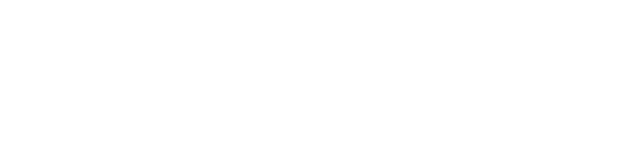
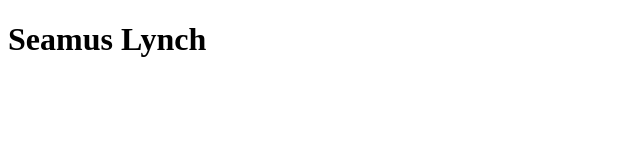
Before and after one commit to PrimalTurtw2g/PortfolioWebsite, a plain HTML site: page index.html in a window 1280 px wide. Shown: the whole page, without its empty margins (0-640 px from the left). Drawn offline with Linux system fonts and the light colour scheme.

Commit message:
Second commit

```diff
--- a/PortfolioStyleSheet.css
+++ b/PortfolioStyleSheet.css
@@ -1,3 +1,7 @@
 body {
 
 }
+
+#font {
+	font-family: "Panton";
+}
--- a/index.html
+++ b/index.html
@@ -7,6 +7,8 @@
     <title></title>
 </head>
 <body>
-
+    <div>
+        <h1 id = "font">Seamus Lynch</h1>
+    </div>
 </body>
 </html>
```
